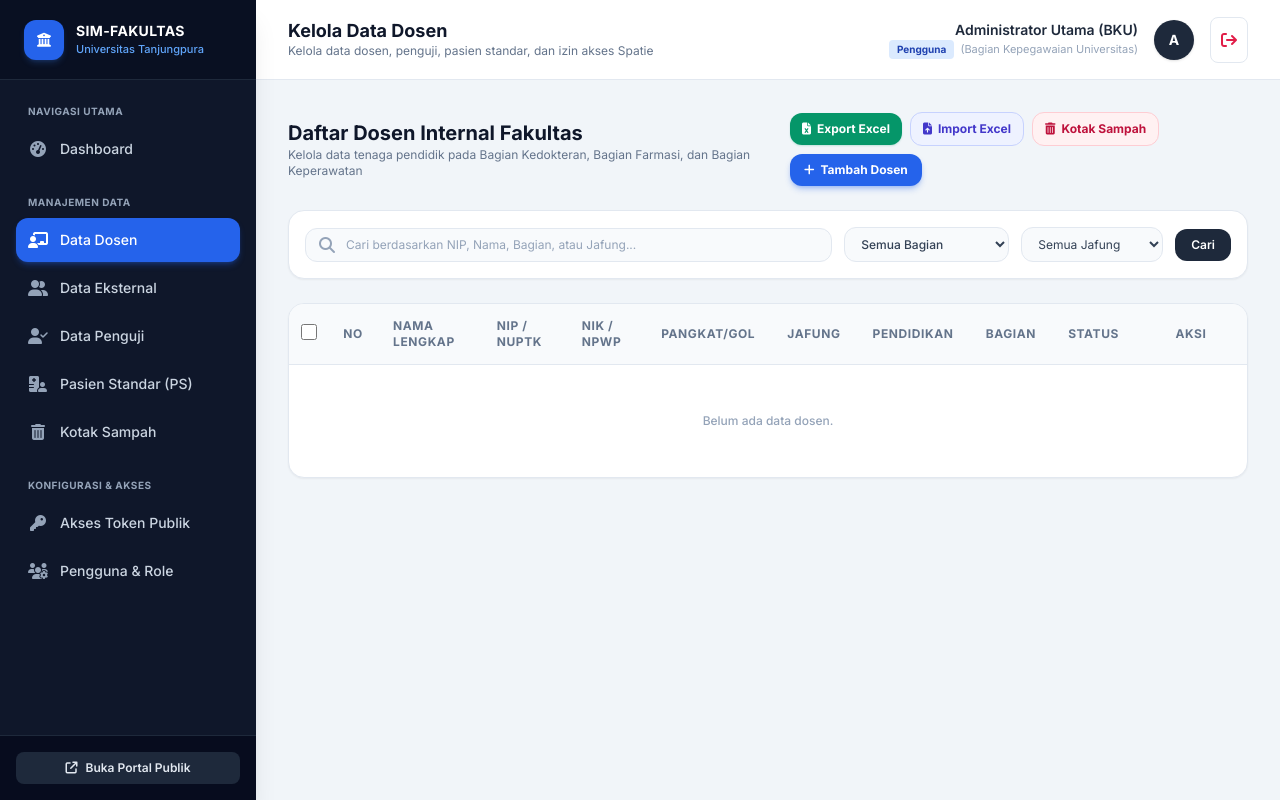
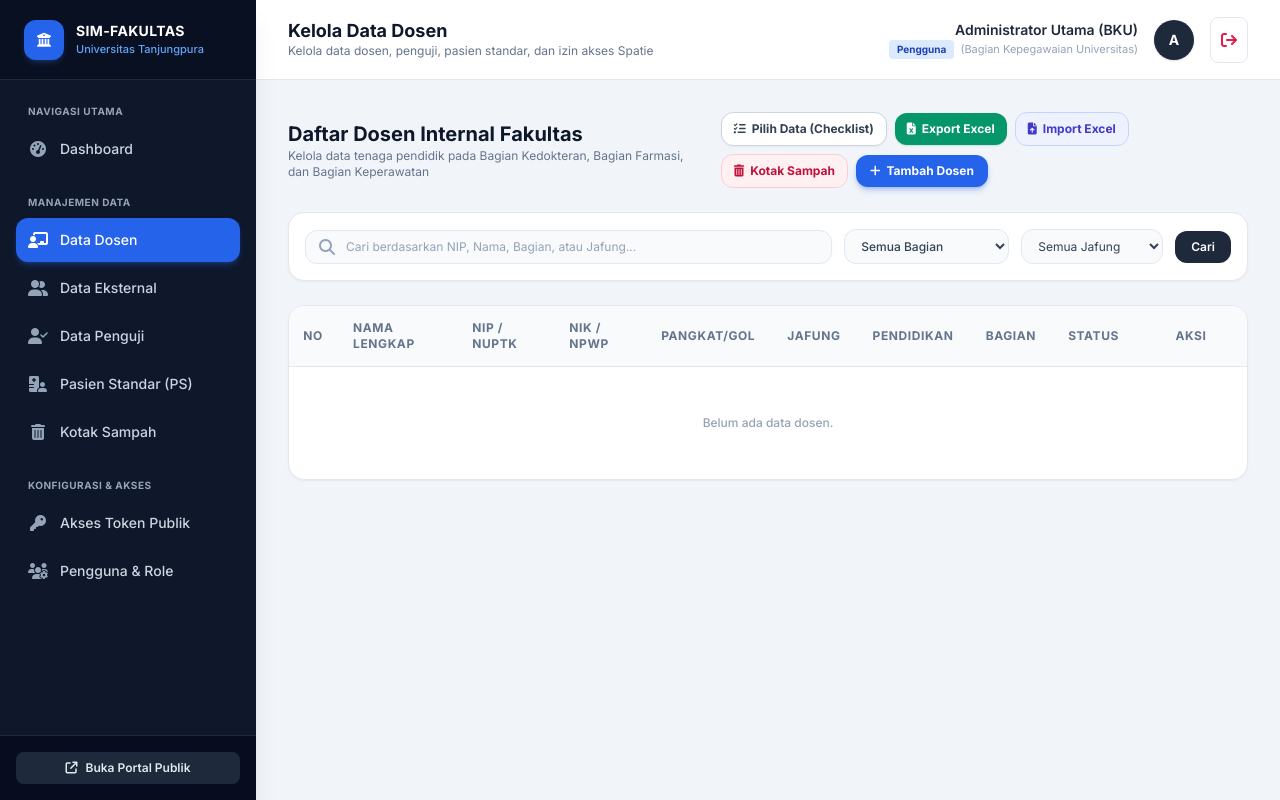
Before and after one commit to Rinof21/induk, a Laravel app: page /admin/dosen in a window 1280 px wide. Run offline with Laravel 12, Linux system fonts and the light colour scheme; a user stored in the database is signed in; data comes from the database, SQL or seed files in the repository; data that the repository does not hold is empty; some libraries are stand-ins or nearby versions.

Commit message:
feat: tambahkan tombol toggle mode checklist untuk hapus massal

```diff
--- a/resources/views/admin/dosen/index.blade.php
+++ b/resources/views/admin/dosen/index.blade.php
@@ -10,6 +10,7 @@
     deleteName: '',
     importModal: false,
     selectedFileName: '',
+    selectMode: false,
     selectedIds: [],
     bulkDeleteModal: false,
     selectAll: false,
@@ -32,6 +33,16 @@
             <p class="text-xs text-slate-500">Kelola data tenaga pendidik pada Bagian Kedokteran, Bagian Farmasi, dan Bagian Keperawatan</p>
         </div>
         <div class="flex flex-wrap items-center gap-2">
+            <!-- Tombol Mode Checklist Hapus -->
+            <button type="button"
+                    @click="selectMode = !selectMode; if (!selectMode) { selectedIds = []; selectAll = false; }"
+                    :class="selectMode ? 'bg-amber-100 hover:bg-amber-200 text-amber-900 border-amber-300 ring-2 ring-amber-300/50' : 'bg-white hover:bg-slate-100 text-slate-700 border-slate-300'"
+                    title="Tampilkan checkbox untuk memilih data yang akan dihapus massal"
+                    class="inline-flex items-center space-x-1.5 px-3 py-2 text-xs font-bold rounded-xl border transition shadow-sm">
+                <i class="fa-solid fa-list-check text-xs"></i>
+                <span x-text="selectMode ? 'Tutup Checklist' : 'Pilih Data (Checklist)'"></span>
+            </button>
+
             <!-- Tombol Export Excel -->
             <a href="{{ route('admin.dosen.export', request()->query()) }}"
                title="Ekspor seluruh / hasil filter data dosen ke file Excel (.xlsx)"
@@ -104,7 +115,7 @@
     </div>
 
     <!-- Bulk Action Bar (Muncul saat ada data terpilih) -->
-    <div x-show="selectedIds.length > 0" x-cloak
+    <div x-show="selectMode && selectedIds.length > 0" x-cloak
          class="p-3.5 bg-rose-50 border border-rose-200 rounded-2xl flex flex-wrap items-center justify-between gap-3 shadow-sm transition animate-fade-in">
         <div class="flex items-center space-x-2.5 text-xs text-rose-800">
             <span class="w-6 h-6 rounded-lg bg-rose-100 text-rose-600 flex items-center justify-center font-bold text-xs">
@@ -133,7 +144,7 @@
             <table class="w-full text-left border-collapse text-xs">
                 <thead>
                     <tr class="bg-slate-50 border-b border-slate-200 text-slate-500 font-bold uppercase tracking-wider">
-                        <th class="py-3.5 px-3 text-center w-10">
+                        <th x-show="selectMode" x-cloak class="py-3.5 px-3 text-center w-10">
                             <input type="checkbox"
                                    @change="toggleSelectAll({{ json_encode($dosens->pluck('id')->toArray()) }})"
                                    x-model="selectAll"
@@ -154,8 +165,8 @@
                 </thead>
                 <tbody class="divide-y divide-slate-100 text-slate-700 font-medium">
                     @forelse($dosens as $index => $dosen)
-                        <tr class="hover:bg-slate-50 transition" :class="selectedIds.includes({{ $dosen->id }}) ? 'bg-blue-50/50' : ''">
-                            <td class="py-3.5 px-3 text-center">
+                        <tr class="hover:bg-slate-50 transition" :class="selectMode && selectedIds.includes({{ $dosen->id }}) ? 'bg-blue-50/50' : ''">
+                            <td x-show="selectMode" x-cloak class="py-3.5 px-3 text-center">
                                 <input type="checkbox"
                                        value="{{ $dosen->id }}"
                                        x-model="selectedIds"
@@ -228,7 +239,7 @@
                         </tr>
                     @empty
                         <tr>
-                            <td colspan="11" class="py-12 text-center text-slate-400">
+                            <td :colspan="selectMode ? 11 : 10" class="py-12 text-center text-slate-400">
                                 Belum ada data dosen.
                             </td>
                         </tr>
```
Also changed, not shown: resources/views/admin/eksternal/index.blade.php (+16 -5 lines).
